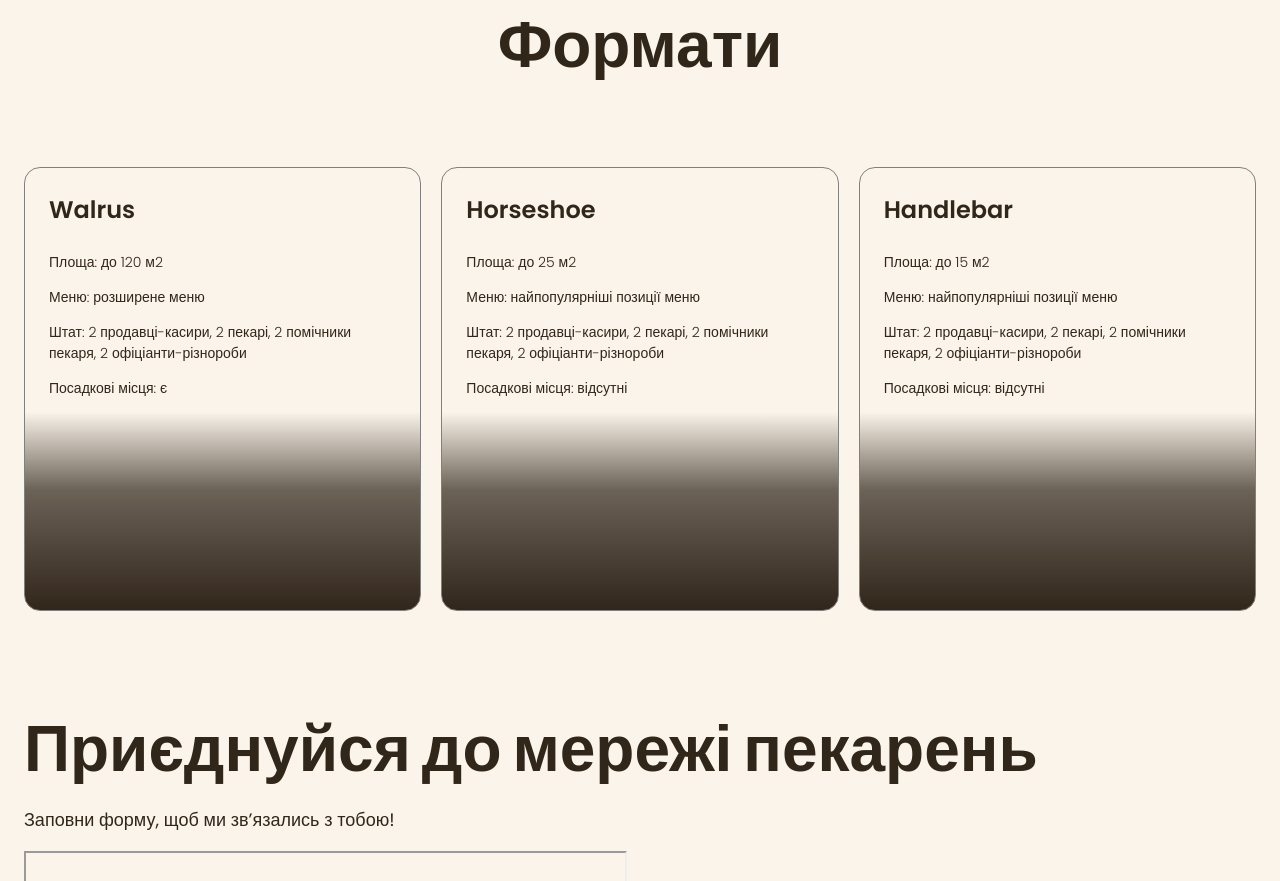
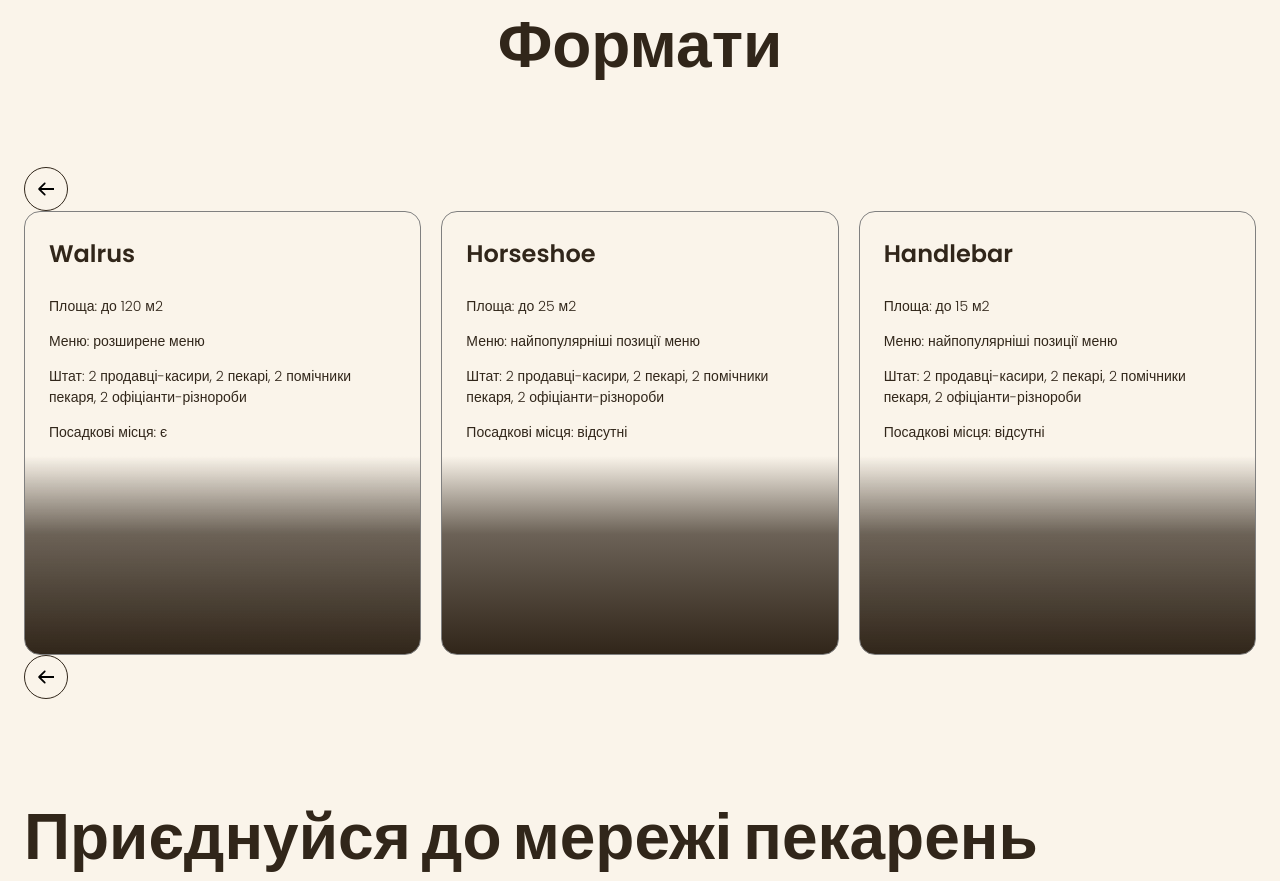
Before and after one commit to Taras-Predchuk/Modern-Bakery, a plain HTML site: page index.html in a window 1280 px wide. Shown: the part 3072-3953 px from the top of the page. Drawn offline with Linux system fonts and the light colour scheme; grey boxes are pictures that could not be loaded.

Commit message:
Added icons

```diff
--- a/css/styles.css
+++ b/css/styles.css
@@ -289,6 +289,25 @@ ul {
     font-weight: 300;
 }
 
+/* Carousel */
+
+.carousel-button {
+    display: flex;
+    align-items: center;
+    justify-content: center;
+    width: 44px;
+    height: 44px;
+    border-radius: 50%;
+    background-color: transparent;
+    border: 1px solid var(--color-dark);
+    cursor: pointer;
+}
+
+.carousel-button:hover {
+    background-color: var(--color-dark);
+    fill: var(--color-light);
+}
+
 /* Contact section */
 
 .contacts-title {
@@ -307,6 +326,14 @@ ul {
     text-decoration: none;
 }
 
+.address-icon {
+    fill: var(--color-light);
+}
+
+.address-icon:hover {
+    fill: var(--brand-color-normal);
+}
+
 .address-copyright {
     font-size: 14px;
 }
--- a/index.html
+++ b/index.html
@@ -117,6 +117,11 @@
       <section class="section" id="format-section">
         <div class="container">
           <h2 class="formats-title section-title centered">Формати</h2>
+          <button class="carousel-button" type="button">
+            <svg width="16" height="16">
+              <use href="./images/Icons.svg#icon-Arrow"></use>
+            </svg>
+          </button>
           <ul class="formats-list">
             <li class="format-item">
               <article class="format-card">
@@ -161,6 +166,11 @@
               </article>
             </li>
           </ul>
+          <button class="carousel-button" type="button">
+            <svg width="16" height="16">
+              <use href="./images/Icons.svg#icon-Arrow"></use>
+            </svg>
+          </button>
         </div>
       </section>
       <section class="section" id="contacts-section">
@@ -215,12 +225,16 @@
             </li>
             <li>
               <a href="#">
-                <!-- Facebook -->
+              <svg class="address-icon" width="32" height="32">
+                <use href="./images/Icons.svg#icon-facebook"></use>
+              </svg>
               </a>
             </li>
             <li>
               <a href="">
-                <!-- Insta -->
+                <svg class="address-icon" width="32" height="32">
+                  <use href="./images/Icons.svg#icon-instagram"></use>
+                </svg>
               </a>
             </li>
           </ul>
```
Also changed, not shown: images/Icons.svg (added).
